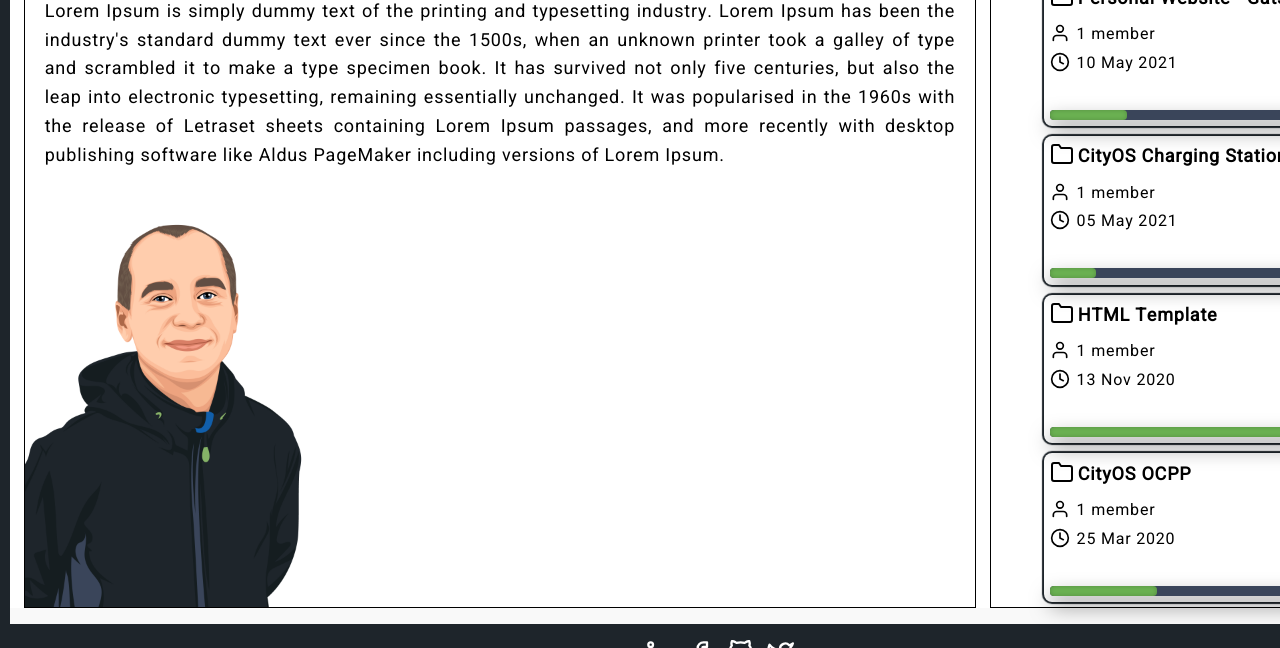
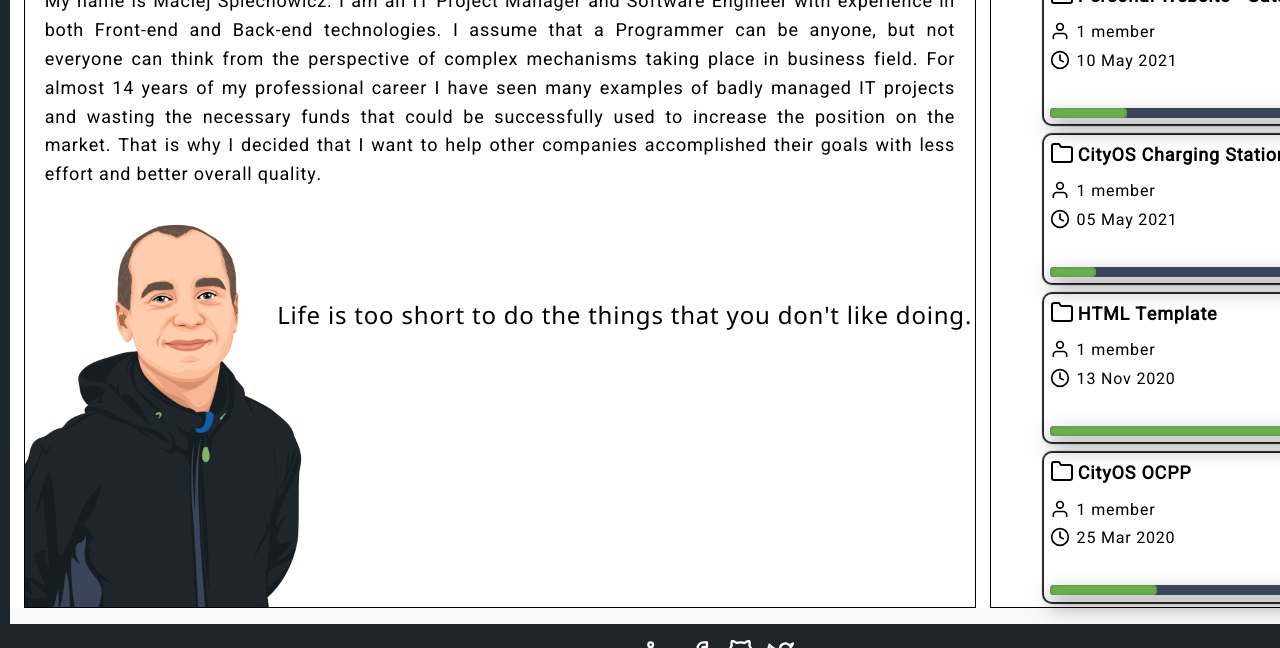
Before and after one commit to MSpiechowicz/maciejspiechowicz.com, a Gatsby site: page / in a window 1280 px wide. Shown: the part 186-834 px from the top of the page. Built offline with nearby package versions, Linux system fonts and the light colour scheme; Gatsby itself is replaced by a stand-in of ours.

Commit message:
Adding home page description

```diff
--- a/src/pages/index.js
+++ b/src/pages/index.js
@@ -11,18 +11,18 @@ export default function HomePage() {
         <div className="page-home__grid--description">
           <h1>Welcome at my personal website :)</h1>
           <p>
-            Lorem Ipsum is simply dummy text of the printing and typesetting
-            industry. Lorem Ipsum has been the industry's standard dummy text
-            ever since the 1500s, when an unknown printer took a galley of type
-            and scrambled it to make a type specimen book. It has survived not
-            only five centuries, but also the leap into electronic typesetting,
-            remaining essentially unchanged. It was popularised in the 1960s
-            with the release of Letraset sheets containing Lorem Ipsum passages,
-            and more recently with desktop publishing software like Aldus
-            PageMaker including versions of Lorem Ipsum.
+            My name is Maciej Spiechowicz. I am an IT Project Manager and
+            Software Engineer with experience in both Front-end and Back-end
+            technologies. I assume that a Programmer can be anyone, but not
+            everyone can think from the perspective of complex mechanisms taking
+            place in business field. For almost 14 years of my professional
+            career I have seen many examples of badly managed IT projects and
+            wasting the necessary funds that could be successfully used to
+            increase the position on the market. That is why I decided that I
+            want to help other companies accomplished their goals with less
+            effort and better overall quality.
           </p>
         </div>
-
         <div className="page-home__grid--image">
           <StaticImage
             src="../images/foto.png"
@@ -33,6 +33,7 @@ export default function HomePage() {
             alt="Personal Foto"
           />
         </div>
+        <h3>Life is too short to do the things that you don't like doing.</h3>
       </div>
     </Layout>
   )
--- a/src/styles/pages/page_home.scss
+++ b/src/styles/pages/page_home.scss
@@ -3,6 +3,13 @@
   grid-template-columns: 1fr 1fr;
   grid-template-rows: auto;
   min-height: 100%;
+
+  & > h3 {
+    padding-top: 3.5em;
+    padding-left: 10.5em;
+    grid-row: 2;
+    grid-column: 1 / span 2;
+  }
 }
 
 .page-home__grid--description {
```
